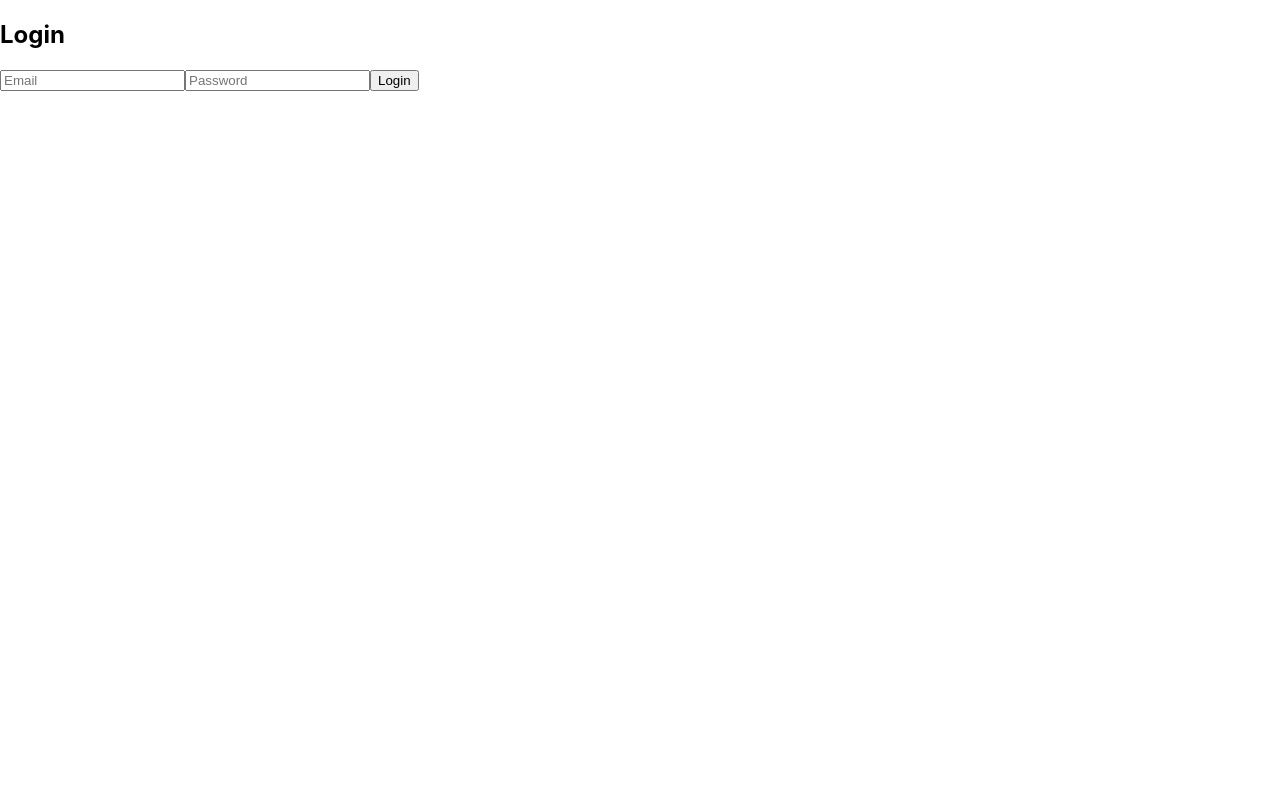
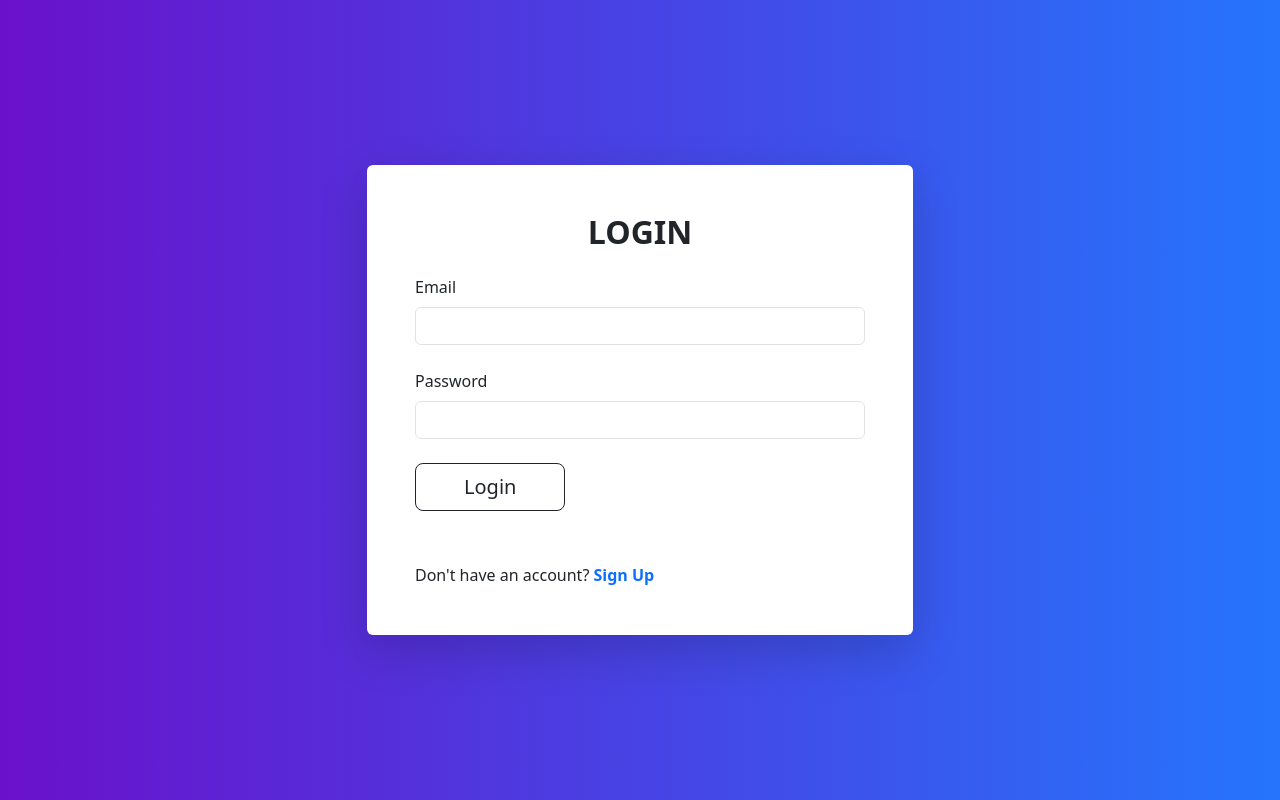
Before and after one commit to srisiddhardhakurra26/x-clone, a React (Create React App) app: page /login in a window 1280 px wide. Built offline with nearby package versions, Linux system fonts and the light colour scheme.

Commit message:
Designed front end using bootstrap

```diff
--- a/package.json
+++ b/package.json
@@ -8,6 +8,7 @@
     "@testing-library/react": "^13.4.0",
     "@testing-library/user-event": "^13.5.0",
     "bcrypt": "^5.1.1",
+    "bootstrap": "^5.3.2",
     "jsonwebtoken": "^9.0.2",
     "mongoose": "^8.0.0",
     "react": "^18.2.0",
--- a/src/App.js
+++ b/src/App.js
@@ -3,6 +3,7 @@ import { BrowserRouter as Router, Route, Switch } from 'react-router-dom';
 // import HomePage from './components/HomePage';
 import Register from './components/register';
 import Login from './components/login';
+import Navigation from './components/navigation';
 import TweetForm from './components/tweetForm';
 
 function App() {
@@ -12,6 +13,7 @@ function App() {
         <Route exact path="/" component={Register} />
         <Route path="/register" component={Register} />
         <Route path="/login" component={Login} />
+        <Route path="/navigation" component={Navigation} />
         <Route path="/tweetForm" component={TweetForm} />
       </Switch>
     </Router>
--- /dev/null
+++ b/src/components/css/login.css
@@ -0,0 +1,10 @@
+.gradient-custom {
+    /* fallback for old browsers */
+    background: #6a11cb;
+
+    /* Chrome 10-25, Safari 5.1-6 */
+    background: -webkit-linear-gradient(to right, rgba(106, 17, 203, 1), rgba(37, 117, 252, 1));
+
+    /* W3C, IE 10+/ Edge, Firefox 16+, Chrome 26+, Opera 12+, Safari 7+ */
+    background: linear-gradient(to right, rgba(106, 17, 203, 1), rgba(37, 117, 252, 1))
+    }
--- a/src/components/login.js
+++ b/src/components/login.js
@@ -1,5 +1,7 @@
 import React, { useState } from 'react';
-import { useHistory } from 'react-router-dom';
+// import { useHistory } from 'react-router-dom';
+import './css/login.css'; // Import the CSS file
+import 'bootstrap/dist/css/bootstrap.min.css'; // Import Bootstrap styles
 
 function Login() {
   const [formData, setFormData] = useState({
@@ -7,10 +9,8 @@ function Login() {
     password: '',
   });
 
-  const [notFoundError, setNotFoundError] = useState(false); // Error flag for user not found
-  const [wrongCredentialsError, setWrongCredentialsError] = useState(false); // Error flag for wrong credentials
-
-  const history = useHistory();
+  const [notFoundError, setNotFoundError] = useState(false);
+  const [wrongCredentialsError, setWrongCredentialsError] = useState(false);
 
   const handleInputChange = (e) => {
     setFormData({
@@ -33,21 +33,19 @@ function Login() {
 
       if (response.status === 200) {
         const data = await response.json();
-        localStorage.setItem('authToken', data.token); // Store the token in localStorage
-        localStorage.setItem('username', data.username); // Store the username in localStorage
+        localStorage.setItem('authToken', data.token);
+        localStorage.setItem('username', data.username);
         console.log('User logged in successfully');
-        history.push('/tweetForm'); //redirect to home page
-      }
-      else if (response.status === 400) {
+        window.location.href = '/tweetForm'; // Redirect to /tweetForm
+      } else if (response.status === 400) {
         const data = await response.json();
         if (data.message === 'User not found') {
           setNotFoundError(true);
           setWrongCredentialsError(false);
         }
-      }
-      else {
-        const data = await response.json()
-        if (data.message === 'Invalid password'){
+      } else {
+        const data = await response.json();
+        if (data.message === 'Invalid password') {
           setNotFoundError(false);
           setWrongCredentialsError(true);
         }
@@ -58,28 +56,65 @@ function Login() {
   };
 
   return (
-    <div>
-      <h2>Login</h2>
+    <section className="vh-100 gradient-custom">
+      <div className="container h-100">
+        <div className="row align-items-center h-100">
+          <div className="col-md-6 mx-auto">
+            <div className="card border-0 shadow-lg my-5">
+              <div className="card-body p-5">
+                <h2 className="fw-bold mb-4 text-uppercase text-center">Login</h2>
                 <form onSubmit={handleLogin}>
+                  <div className="mb-4">
+                    <label htmlFor="typeEmailX" className="form-label">
+                      Email
+                    </label>
                     <input
                       type="email"
+                      id="typeEmailX"
+                      className="form-control"
                       name="email"
                       value={formData.email}
-          placeholder="Email"
-          onChange={handleInputChange}
+                      onChange={handleInputChange} // Use handleInputChange here
                     />
+                  </div>
+                  <div className="mb-4">
+                    <label htmlFor="typePasswordX" className="form-label">
+                      Password
+                    </label>
                     <input
                       type="password"
+                      id="typePasswordX"
+                      className="form-control"
                       name="password"
                       value={formData.password}
-          placeholder="Password"
-          onChange={handleInputChange}
+                      onChange={handleInputChange} // Use handleInputChange here
                     />
-        <button type="submit">Login</button>
+                  </div>
+                  <button className="btn btn-outline-dark btn-lg px-5" type="submit">
+                    Login
+                  </button>
                 </form>
-      {notFoundError && <p>User not found</p>}
-      {wrongCredentialsError && <p>Invalid Password</p>}
+
+                {/* Display error messages */}
+                {notFoundError && <p className="text-danger">User not found</p>}
+                {wrongCredentialsError && <p className="text-danger">Invalid password</p>}
+                <div className="mt-4 pt-1 text-center">
+                  {/* ... (social media icons) */}
                 </div>
+                <div className="mt-4">
+                  <p className="mb-0">
+                    Don't have an account?{' '}
+                    <a href="register" className="text-decoration-none fw-bold">
+                      Sign Up
+                    </a>
+                  </p>
+                </div>
+              </div>
+            </div>
+          </div>
+        </div>
+      </div>
+    </section>
   );
 }
 
--- /dev/null
+++ b/src/components/navigation.js
@@ -0,0 +1,18 @@
+// Navigation.js
+
+import React from 'react';
+import { Link } from 'react-router-dom';
+
+const Navigation = () => {
+  return (
+    <nav>
+      <ul>
+        <li><Link to="/tweetForm">Home</Link></li>
+        {/* Other navigation items */}
+        <li><Link to="/logout">Logout</Link></li>
+      </ul>
+    </nav>
+  );
+};
+
+export default Navigation;
--- a/src/components/register.js
+++ b/src/components/register.js
@@ -1,5 +1,5 @@
 import React, { useState } from 'react';
-import { Link } from 'react-router-dom';
+import 'bootstrap/dist/css/bootstrap.min.css'; // Import Bootstrap styles
 
 function Register() {
   const [formData, setFormData] = useState({
@@ -46,37 +46,78 @@ function Register() {
   };
 
   return (
-    <div>
-      <h2>Register</h2>
+    <section className="vh-100 gradient-custom">
+      <div className="container h-100">
+        <div className="row align-items-center h-100">
+          <div className="col-md-6 mx-auto">
+            <div className="card border-0 shadow-lg my-5">
+              <div className="card-body p-5">
+                <h2 className="fw-bold mb-4 text-uppercase text-center">Register</h2>
                 <form onSubmit={handleRegistration}>
+                  <div className="mb-4">
+                    <label htmlFor="typeName" className="form-label">
+                      Name
+                    </label>
                     <input
                       type="text"
+                      id="typeName"
+                      className="form-control"
                       name="name"
                       value={formData.name}
-          placeholder="Name"
                       onChange={handleInputChange}
                     />
+                  </div>
+                  <div className="mb-4">
+                    <label htmlFor="typeEmail" className="form-label">
+                      Email
+                    </label>
                     <input
                       type="email"
+                      id="typeEmail"
+                      className="form-control"
                       name="email"
                       value={formData.email}
-          placeholder="Email"
                       onChange={handleInputChange}
                     />
+                  </div>
+                  <div className="mb-4">
+                    <label htmlFor="typePassword" className="form-label">
+                      Password
+                    </label>
                     <input
                       type="password"
+                      id="typePassword"
+                      className="form-control"
                       name="password"
                       value={formData.password}
-          placeholder="Password"
                       onChange={handleInputChange}
                     />
-        <button type="submit">Register</button>
+                  </div>
+                  <button className="btn btn-outline-dark btn-lg px-5" type="submit">
+                    Register
+                  </button>
                 </form>
 
-      {registrationMessage && <p>{registrationMessage}</p>}
+                {/* Display registration message */}
+                {registrationMessage && <p className="text-success">{registrationMessage}</p>}
 
-      <p>Already have an account? <Link to="/login">Login</Link></p>
+                <div className="mt-4 pt-1 text-center">
+                  {/* ... (social media icons) */}
                 </div>
+                <div className="mt-4">
+                  <p className="mb-0">
+                    Already have an account?{' '}
+                    <a href="login" className="text-decoration-none fw-bold">
+                      Login
+                    </a>
+                  </p>
+                </div>
+              </div>
+            </div>
+          </div>
+        </div>
+      </div>
+    </section>
   );
 }
 
--- a/src/components/tweetForm.js
+++ b/src/components/tweetForm.js
@@ -1,13 +1,15 @@
 import React, { useState, useEffect } from 'react';
+import 'bootstrap/dist/css/bootstrap.min.css'; // Import Bootstrap styles
 
 function TweetForm() {
   const [tweet, setTweet] = useState('');
-  const [tweets, setTweets] = useState([]); // State variable to store tweets
+  const [tweets, setTweets] = useState([]);
+  const [charCount, setCharCount] = useState(0);
+  const maxCharCount = 280; // Set your character limit
 
-  // Function to fetch tweets from the server
   const fetchTweets = async () => {
     try {
-      const response = await fetch('/api/getTweets'); // Replace with the actual endpoint
+      const response = await fetch('/api/getTweets');
       if (response.ok) {
         const data = await response.json();
         setTweets(data);
@@ -20,36 +22,35 @@ function TweetForm() {
   };
 
   useEffect(() => {
-    // Fetch tweets when the component loads
     fetchTweets();
   }, []);
 
   const handleTweetChange = (e) => {
-    setTweet(e.target.value);
+    const newTweet = e.target.value;
+    setTweet(newTweet);
+    setCharCount(newTweet.length);
   };
 
   const handleTweetSubmit = async (e) => {
     e.preventDefault();
     try {
-      const authToken = localStorage.getItem('authToken'); // Get the token from localStorage
-      const username = localStorage.getItem('username'); // Get the username from localStorage
-      // Make an API call to post the tweet using the 'tweet' state
+      const authToken = localStorage.getItem('authToken');
+      const username = localStorage.getItem('username');
       const response = await fetch('/api/postTweet', {
         method: 'POST',
         headers: {
           'Content-Type': 'application/json',
-          'x-auth-token': authToken, // Include the authentication token in the headers
+          'x-auth-token': authToken,
         },
-        body: JSON.stringify({ text: tweet, username: username }), // Ensure 'tweet' is correctly formatted
+        body: JSON.stringify({ text: tweet, username: username }),
       });
 
       if (response.ok) {
-        // Tweet posted successfully, so fetch updated tweets
-        console.log('Tweet posted')
+        console.log('Tweet posted');
         fetchTweets();
         setTweet('');
+        setCharCount(0);
       } else {
-        // Tweet posting failed
         console.error('Tweet posting failed');
       }
     } catch (error) {
@@ -57,28 +58,68 @@ function TweetForm() {
     }
   };
 
+  const handleLogout = () => {
+    localStorage.removeItem('authToken');
+    localStorage.removeItem('username');
+    window.location.href = '/login';
+  };
+
+  const getCharCountStyle = () => {
+    let textColor = 'text-info'; // Default color
+    if (charCount > maxCharCount * 0.8) {
+      textColor = 'text-danger'; // Red color when approaching the limit
+    } else if (charCount > maxCharCount * 0.6) {
+      textColor = 'text-warning'; // Orange color when reaching 60% of the limit
+    }
+    return `mt-2 ${textColor}`;
+  };
+
   return (
-    <div>
-      <h2>Compose Post</h2>
+    <div className="bg-dark text-light min-vh-100">
+      <div className="container mt-4 p-4">
+        <div className="row">
+          <div className="col-md-6">
+            <h2 className="text-light">Compose Post</h2>
             <form onSubmit={handleTweetSubmit}>
+              <div className="mb-3">
                 <textarea
                   value={tweet}
                   onChange={handleTweetChange}
+                  className="form-control bg-dark text-light"
                   placeholder="What's happening?"
-          maxLength={280} // Set your character limit
+                  maxLength={maxCharCount}
+                  rows={4}
                 />
-        <button type="submit">Post</button>
+              </div>
+              <div className={getCharCountStyle()}>
+                {charCount}/{maxCharCount}
+              </div>
+              <button type="submit" className="btn btn-primary mt-2">
+                Post
+              </button>
             </form>
-
-      <h2>Posts</h2>
+          </div>
+          <div className="col-md-6">
+            <h2 className="text-light">Posts</h2>
             <div>
               {tweets.map((tweet) => (
-          <div key={tweet._id}>
-            <p>User: {tweet.author}</p> {/* Display the user's name */}
-            <p>Post: {tweet.text}</p>
-            {/* <p>Timestamp: {tweet.timestamp}</p> */}
+                <div key={tweet._id} className="card mb-3 bg-dark text-light">
+                  <div className="card-body">
+                    <h5 className="card-title">User: {tweet.author}</h5>
+                    <p className="card-text">Post: {tweet.text}</p>
+                  </div>
                 </div>
               ))}
+            </div>
+          </div>
+        </div>
+        <div className="row mt-3">
+          <div className="col-md-6">
+            <button className="btn btn-danger" onClick={handleLogout}>
+              Logout
+            </button>
+          </div>
+        </div>
       </div>
     </div>
   );
```
Also changed, not shown: src/passport.js (deleted, +0 -33 lines), 1 other file (tests, documents, lock files or other folders). Lines whose indentation alone changed are shown as unchanged.
